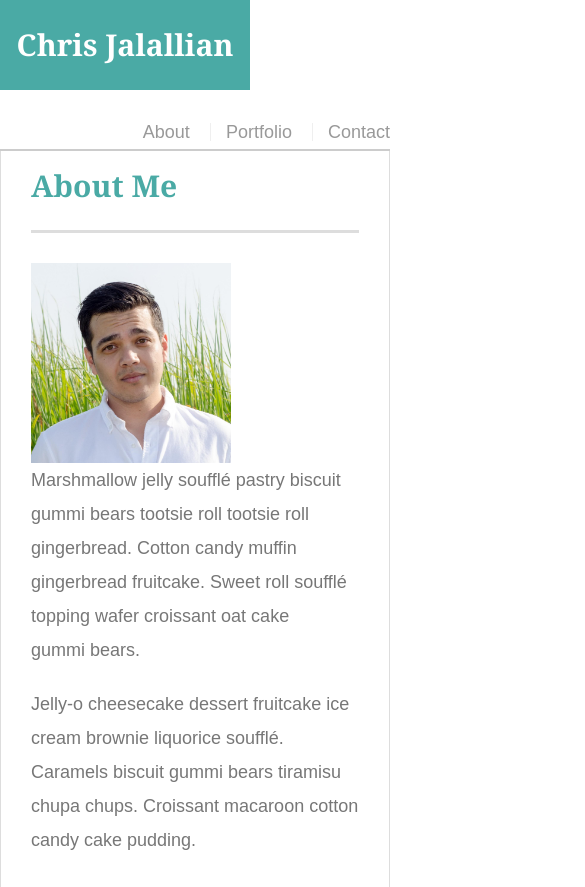
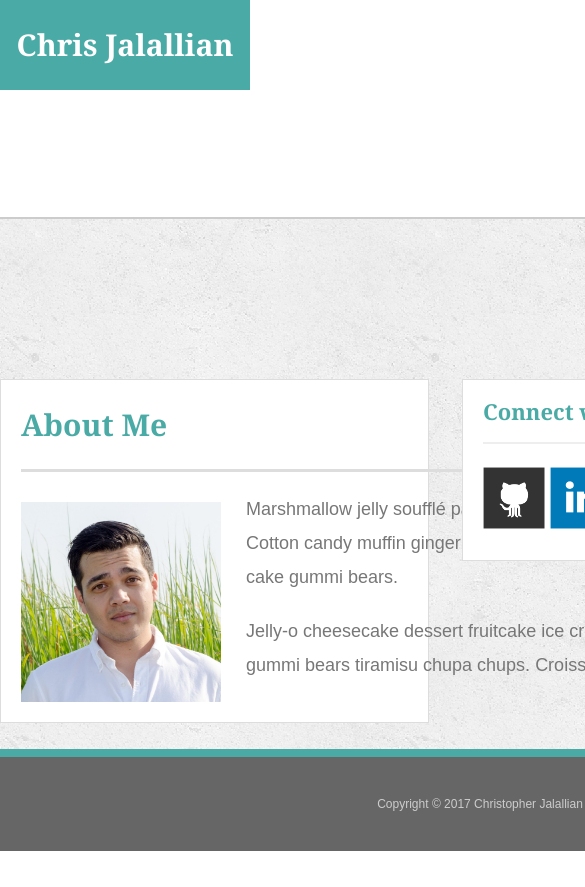
Before and after one commit to chrisjal/Responsive-Portfolio, a plain HTML site: page index.html in a window 390 px wide. Shown: the top 887 px of the page, 585 px wide, since content can reach past the window. After the commit the page ends 851 px from the top, so only its background shows below. Drawn offline with Linux system fonts and the light colour scheme.

Commit message:
added viewport tags

```diff
--- a/assets/css/style.css
+++ b/assets/css/style.css
@@ -53,7 +53,7 @@
 /* header */
 
 #masthead {
-  position: fixed;
+  position: static;
   z-index: 99;
   width: 100%;
   margin: 0 0 30px;
@@ -237,3 +237,35 @@
   background: #4aaaa5;
   border: 0 none;
 }
+
+@media screen and (max-width: 960px) {
+    * {
+        width: 960px;
+    }
+    .main-section {
+      width: 429px;
+      padding: 20px;
+      margin: 0 0 26px;
+    }
+    .sidebar {
+      width: 178px;
+      padding: 20px;
+      margin-bottom: 13.2px;
+
+    }
+}
+
+@media screen and (max-width: 768px) {
+    body {
+        width: 768px;
+    }
+    .main-section {
+        width: ;
+    }
+}
+
+@media screen and (max-width: 640px) {
+    body {
+        width: 640px;
+    }
+}
--- a/index.html
+++ b/index.html
@@ -5,6 +5,7 @@
 <html lang="en-us">
 
 <head>
+  <meta name="viewport" content="width=device-width, initial-scale=1.0">
   <meta charset="UTF-8">
   <title>About | Chris Jalallian</title>
   <link rel="stylesheet" type="text/css" href="assets/css/reset.css">
```
Also changed, not shown: contact.html (+1 -0 lines), portfolio.html (+1 -0 lines).
